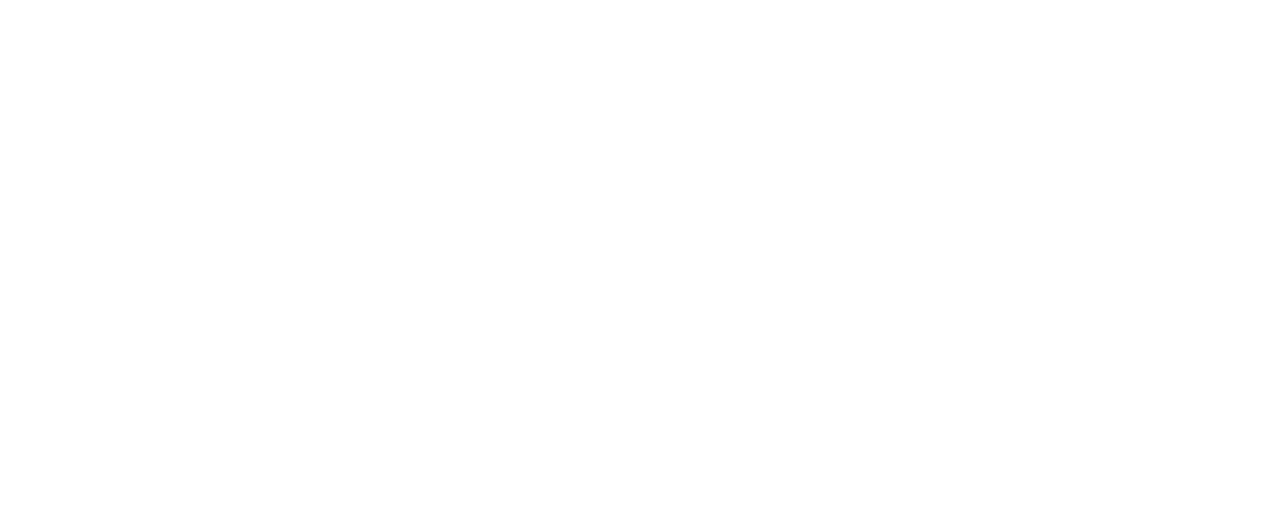
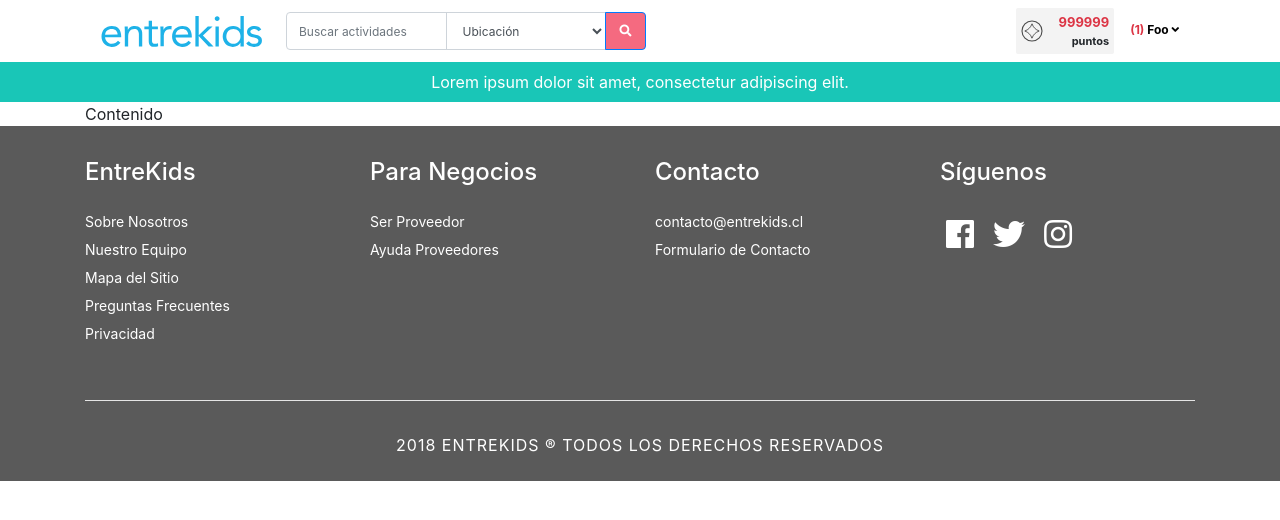
Before and after one commit to cristiancajiaos/entrekids, a plain HTML site: page index.html in a window 1280 px wide. Drawn offline with nearby package versions, Linux system fonts and the light colour scheme.

Commit message:
Primera versión de la cabecera y del footer

```diff
--- a/css/main.css
+++ b/css/main.css
@@ -0,0 +1,97 @@
+header {
+
+}
+
+header nav {
+
+}
+
+header nav .nav-search button {
+    background-color: #f56a80;
+}
+
+header nav .nav-search input,
+header nav .nav-search select,
+header nav .nav-search button {
+    font-size: 12px;
+}
+
+header nav .nav-user {
+    font-weight: bold;
+}
+
+header nav .nav-user-points {
+   border-radius: 2px;
+   background-color: #f3f3f3;
+   padding: 5px;
+}
+
+header nav .nav-user-points .user-points-amount {
+    font-size: 13px;
+}
+
+header nav .nav-user-points .user-points-label {
+    font-size: 11px;
+}
+
+header nav .nav-user-controls a {
+    color: black;
+    font-size: 12px;
+    text-decoration: none;
+}
+
+main {
+
+}
+
+main .main-pre-content {
+    background-color: #19c6b7;
+    color: white;
+}
+
+footer {
+    background-color: #5a5a5a;
+    color: white;
+}
+
+footer h4 {
+    margin-bottom: 1em;
+}
+
+footer hr {
+    background-color: white;
+}
+
+footer ul {
+    list-style-type: none;
+    padding-left: 0;
+}
+
+footer ul li {
+    font-size: 14px;
+}
+
+footer ul li.footer-social {
+    font-size: 2em;
+}
+
+footer ul li:not(:last-child) {
+    margin-bottom: 0.5em;
+}
+
+footer ul li a {
+    color: white;
+}
+
+footer ul li a:hover {
+    color: white;
+}
+
+footer ul li.footer-social a:hover {
+    text-decoration: none;
+}
+
+footer .footer-copyright {
+    text-transform: uppercase;
+    letter-spacing: 1px;
+}
--- a/index.html
+++ b/index.html
@@ -5,15 +5,131 @@
         <meta charset="UTF-8"/>
         <meta name="viewport" content="width=device-width,initial-scale=1.0"/>
 
-        <link rel="stylesheet" href="https://stackpath.bootstrapcdn.com/bootstrap/4.1.3/css/bootstrap.min.css" integrity="sha384-MCw98/SFnGE8fJT3GXwEOngsV7Zt27NXFoaoApmYm81iuXoPkFOJwJ8ERdknLPMO" crossorigin="anonymous">
+        <link rel="stylesheet" href="https://stackpath.bootstrapcdn.com/bootstrap/4.1.3/css/bootstrap.min.css" integrity="sha384-MCw98/SFnGE8fJT3GXwEOngsV7Zt27NXFoaoApmYm81iuXoPkFOJwJ8ERdknLPMO" crossorigin="anonymous"/>
+        <link rel="stylesheet" href="https://use.fontawesome.com/releases/v5.2.0/css/all.css" integrity="sha384-hWVjflwFxL6sNzntih27bfxkr27PmbbK/iSvJ+a4+0owXq79v+lsFkW54bOGbiDQ" crossorigin="anonymous"/>
         <link rel="stylesheet" href="css/main.css"/>
     </head>
     <body>
         <header>
+            <div class="container">
+                <nav class="navbar navbar-expand-lg">
+                    <a class="navbar-brand mr-4" href="#">
+                        <img src="images/entrekids.svg">
+                    </a>
+                    <form class="form-inline mr-auto nav-search">
+                        <div class="input-group">
+                            <input type="search" class="form-control" placeholder="Buscar actividades"/>
+                            <select class="form-control">
+                                <option>Ubicación</option>
+                                <option>Dos</option>
+                            </select>
+                            <div class="input-group-append">
+                                <button class="btn btn-primary">
+                                    <i class="fas fa-search fa-fw"></i>
+                                </button>
+                            </div>
+                        </div>
+                    </form>
+                    <div class="ml-auto d-flex nav-user">
+                        <div class="d-flex nav-user-points mr-3">
+                            <div class="mr-3 user-points-image d-flex flex-column justify-content-center">
+                                <img src="images/coin-01.svg"/>
+                            </div>
+                            <div class="d-flex flex-column text-right">
+                                <div class="text-danger user-points-amount">999999</div>
+                                <div class="user-points-label">puntos</div>
+                            </div>
+                        </div>
+                        <div class="nav-user-controls navbar-text">
+                            <a href="#">
+                                <span class="text-danger">(1)</span> Foo <i class="fas fa-angle-down"></i>
+                            </a>
+                        </div>
+                    </div>
+                </nav>
+            </div>
         </header>
         <main>
+            <div class="container-fluid text-center main-pre-content p-2">
+                Lorem ipsum dolor sit amet, consectetur adipiscing elit.
+            </div>
+            <div class="container">
+                Contenido
+            </div>
         </main>
         <footer>
+            <div class="container py-2">
+                <div class="footer-links py-4">
+                    <div class="row">
+                        <div class="col-md-3 col-12">
+                            <h4>EntreKids</h4>
+
+                            <ul>
+                                <li>
+                                    <a href="#">Sobre Nosotros</a>
+                                </li>
+                                <li>
+                                    <a href="#">Nuestro Equipo</a>
+                                </li>
+                                <li>
+                                    <a href="#">Mapa del Sitio</a>
+                                </li>
+                                <li>
+                                    <a href="#">Preguntas Frecuentes</a>
+                                </li>
+                                <li>
+                                    <a href="#">Privacidad</a>
+                                </li>
+                            </ul>
+                        </div>
+                        <div class="col-md-3 col-12">
+                            <h4>Para Negocios</h4>
+
+                            <ul>
+                                <li>
+                                    <a href="#">Ser Proveedor</a>
+                                </li>
+                                <li>
+                                    <a href="#">Ayuda Proveedores</a>
+                                </li>
+                            </ul>
+                        </div>
+                        <div class="col-md-3 col-12">
+                            <h4>Contacto</h4>
+
+                            <ul>
+                                <li>
+                                    <a href="#">contacto@entrekids.cl</a>
+                                </li>
+                                <li>
+                                    <a href="#">Formulario de Contacto</a>
+                                </li>
+                            </ul>
+                        </div>
+                        <div class="col-md-3 col-12">
+                            <h4>Síguenos</h4>
+
+                            <ul>
+                                <li class="footer-social">
+                                    <a href="#">
+                                        <i class="fab fa-facebook fa-fw"></i>
+                                    </a>
+                                    <a href="#">
+                                        <i class="fab fa-twitter fa-fw"></i>
+                                    </a>
+                                    <a href="#">
+                                        <i class="fab fa-instagram fa-fw"></i>
+                                    </a>
+                                </li>
+                            </ul>
+                        </div>
+                    </div>
+                </div>
+                <hr/>
+                <div class="footer-copyright text-center py-3">
+                    2018 Entrekids &#174; Todos los derechos reservados
+                </div>
+            </div>
         </footer>
 
         <script src="https://code.jquery.com/jquery-3.3.1.slim.min.js" integrity="sha384-q8i/X+965DzO0rT7abK41JStQIAqVgRVzpbzo5smXKp4YfRvH+8abtTE1Pi6jizo" crossorigin="anonymous"></script>
```
Also changed, not shown: images/coin-01.svg (added), images/entrekids.svg (added).
